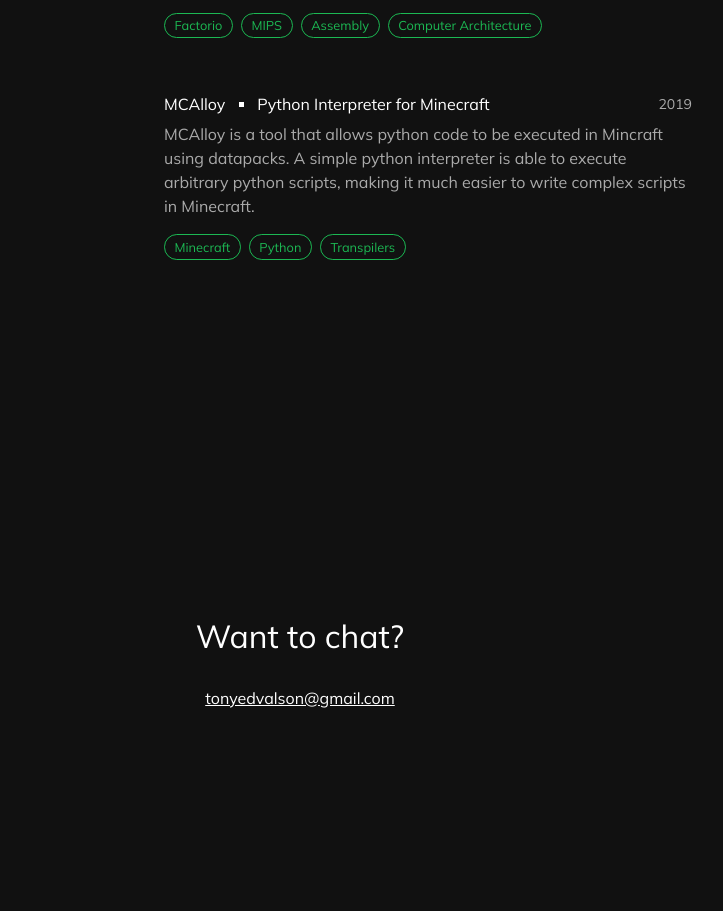
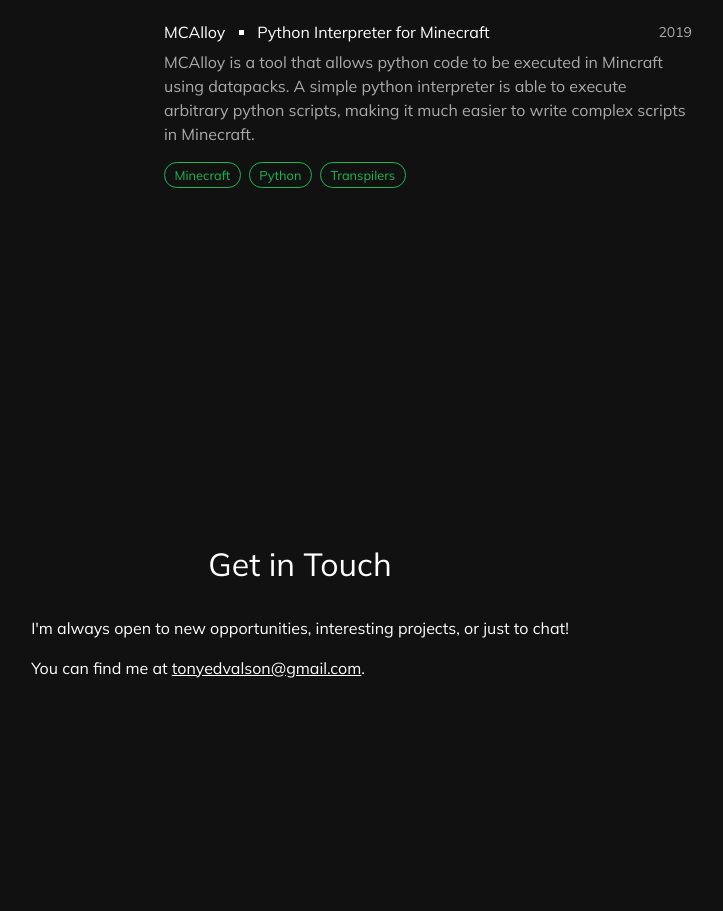
Before and after one commit to AnthonyEdvalson/Portfolio, a plain HTML site: page index.html in a window 1280 px wide. Shown: the part 3666-4577 px from the top of the page, without its empty margins (340-1063 px from the left). Drawn offline with nearby package versions, Linux system fonts and the light colour scheme.

Commit message:
Changed some copy

```diff
--- a/index.html
+++ b/index.html
@@ -192,11 +192,6 @@
                     <h2>Projects</h2>
                 </div>
                 <div class="section-content">
-                    <p>
-                        I work on a variety of side projects in my free time. Here are a few of my favorites.
-                        <br/>
-                        <br/>
-                    </p>
                     <div class="project">
                         <div class="project-content">
                             <div class="heading">
@@ -335,15 +330,16 @@
             </div>
             <div class="section">
                 <div class="cta">
-                    <h2>Want to chat?</h2>
-                    <a class="em"></a>
+                    <h2>Get in Touch</h2>
+                    <p>I'm always open to new opportunities, interesting projects, or just to chat!</p>
+                    <p>You can find me at <a class="em"></a>.</p>
                 </div>
             </div>
         </div>
         <footer>
             <div class="footer-content">
                 <div class="footer-info">
-                    <span>Site and styes were all created by me. No frameworks, no fnord, no templates. Source code is on <a href="https://github.com/AnthonyEdvalson/Portfolio" target="_blank">GitHub</a>.</span>
+                    <span>Site and styes all created by me. No frameworks, no fnord, no templates. Source code is on <a href="https://github.com/AnthonyEdvalson/Portfolio" target="_blank">GitHub</a>.</span>
                 </div>
             </div>
         </footer>
--- a/site.css
+++ b/site.css
@@ -554,7 +554,7 @@ ul.timeline {
     flex-grow: 1;
     flex-direction: column;
     justify-content: center;
-    align-items: center;
+    align-items: flex-start;
     border-radius: 5px;
 }
 
@@ -563,6 +563,7 @@ ul.timeline {
     font-size: 2em;
     text-align: center;
     margin-bottom: 1em;
+    width: 100%;
 }
 
 button {
```
